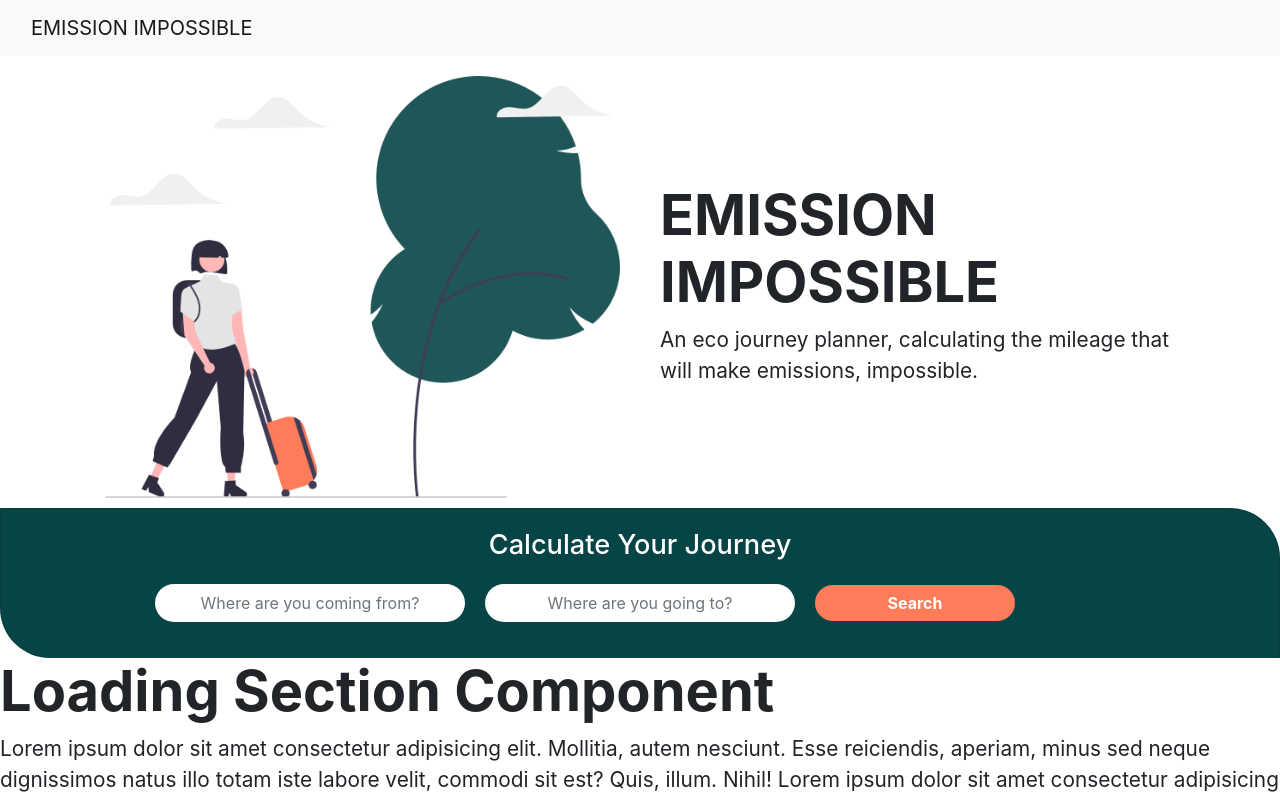
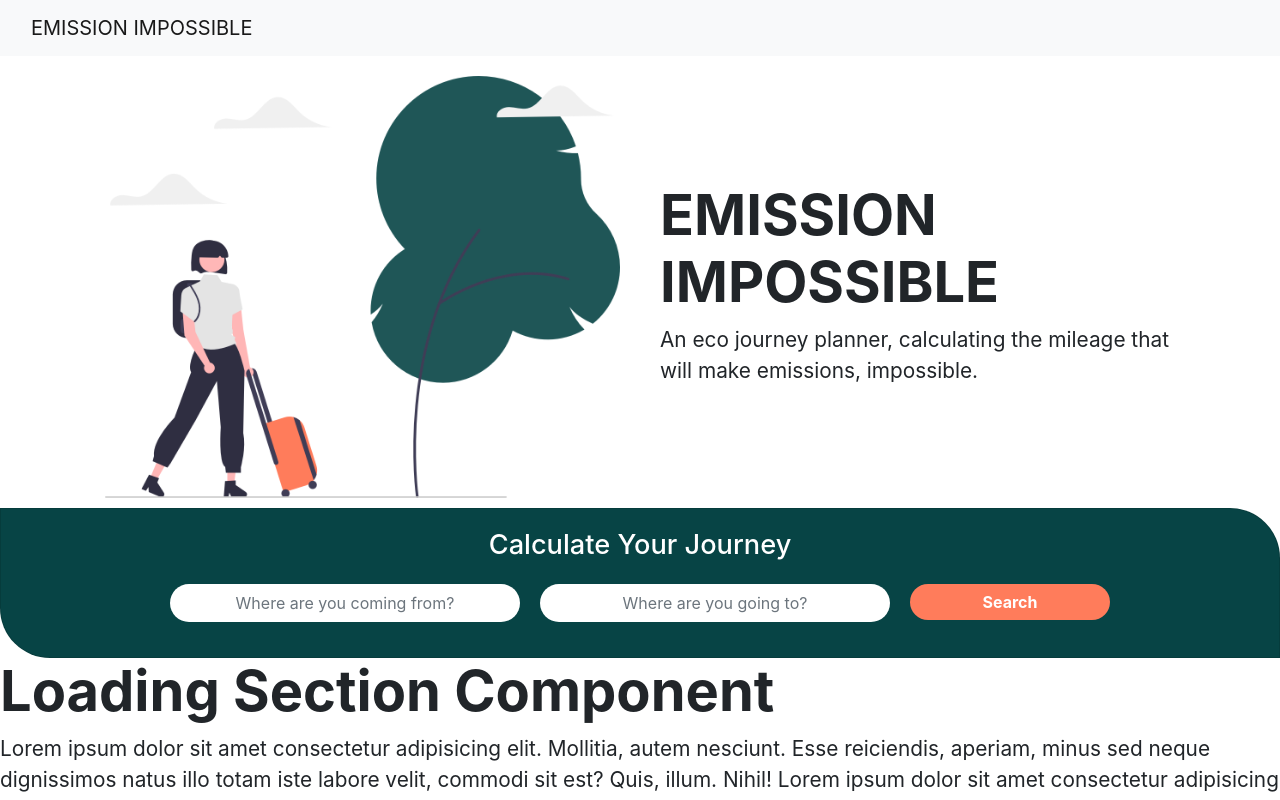
Before and after one commit to SchoolOfCode/w20_final-project-team-e, a React (Create React App) app: page / in a window 1280 px wide. Shown: the top 800 px of the page. Built offline with nearby package versions, Linux system fonts and the light colour scheme.

Commit message:
Made the search elements centered correctly. Although this makes the title look misaligned

```diff
--- a/src/components/SearchCard/SearchCard.css
+++ b/src/components/SearchCard/SearchCard.css
@@ -17,14 +17,21 @@ input[type="text"]::placeholder {
 .row {
   display: flex;
   flex-wrap: wrap;
-  justify-content: center;
-  align-items: center;
+  width: 100%;
+  margin: 0;
 }
-.column {
+.search-input {
   display: flex;
   flex-direction: column;
   flex-basis: 100%;
-  flex: 1;
+  flex: 2 0 0%;
+  margin: 0 10px 0 10px;
+}
+.btn-submit {
+  display: flex;
+  flex-direction: column;
+  flex-basis: 100%;
+  flex: 1 0 0%;
   margin: 0 10px 0 10px;
 }
 .form-control {
--- a/src/components/SearchCard/SearchCard.js
+++ b/src/components/SearchCard/SearchCard.js
@@ -7,7 +7,7 @@ export default function SearchCard(props) {
       <div className="card-body">
         <h5 className="card-title">Calculate Your Journey</h5>
         <form className="row">
-          <div className="column">
+          <div className="search-input">
             <input
               type="text"
               className="form-control"
@@ -18,7 +18,7 @@ export default function SearchCard(props) {
               onChange={props.handleChange}
             ></input>
           </div>
-          <div className="column">
+          <div className="search-input">
             <input
               type="text"
               className="form-control"
@@ -30,7 +30,7 @@ export default function SearchCard(props) {
           </div>
           {/*
 onlcick of this button, run loading page for a few seconds, then load results page */}
-          <div className="column">
+          <div className="btn-submit">
             <button
               type="submit"
               className="btn btn-primary"
```
